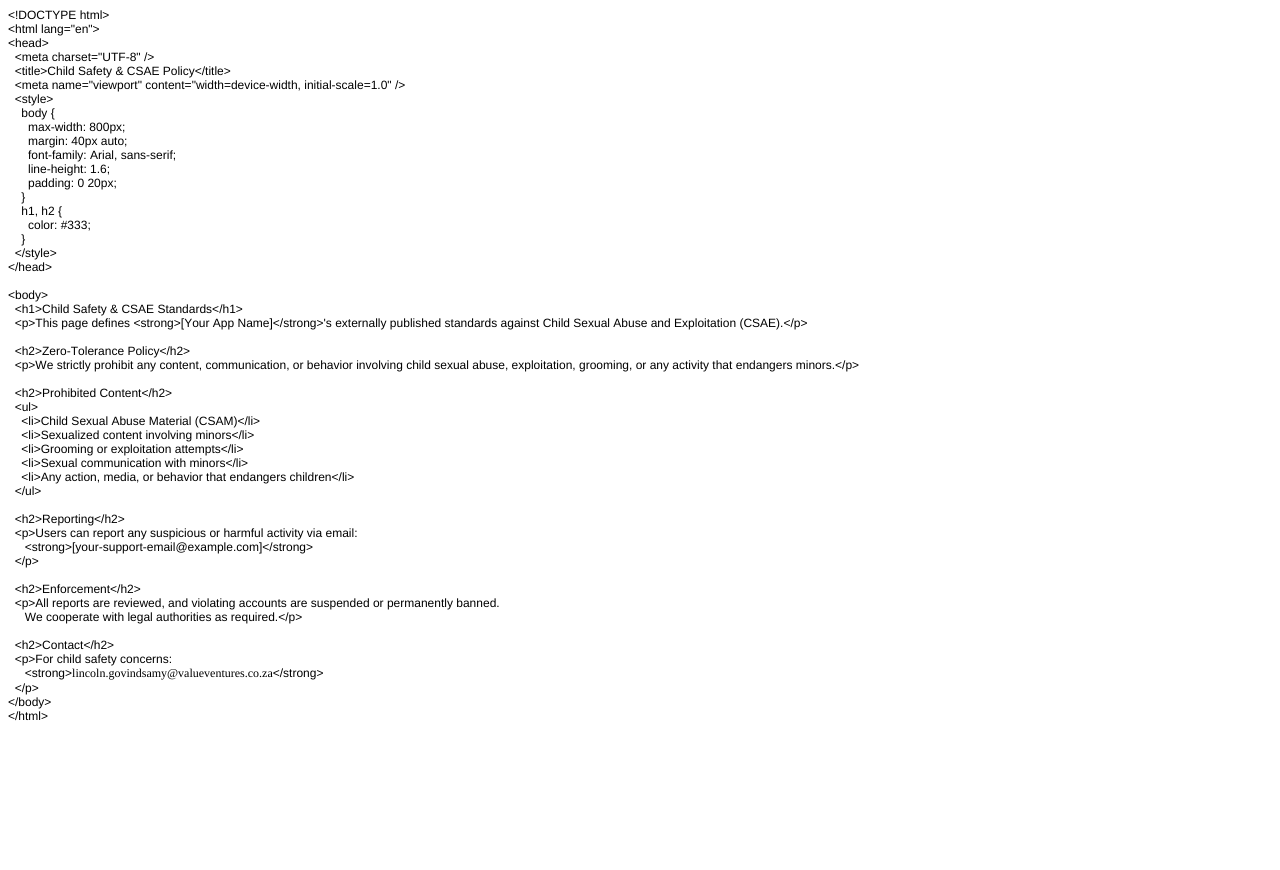
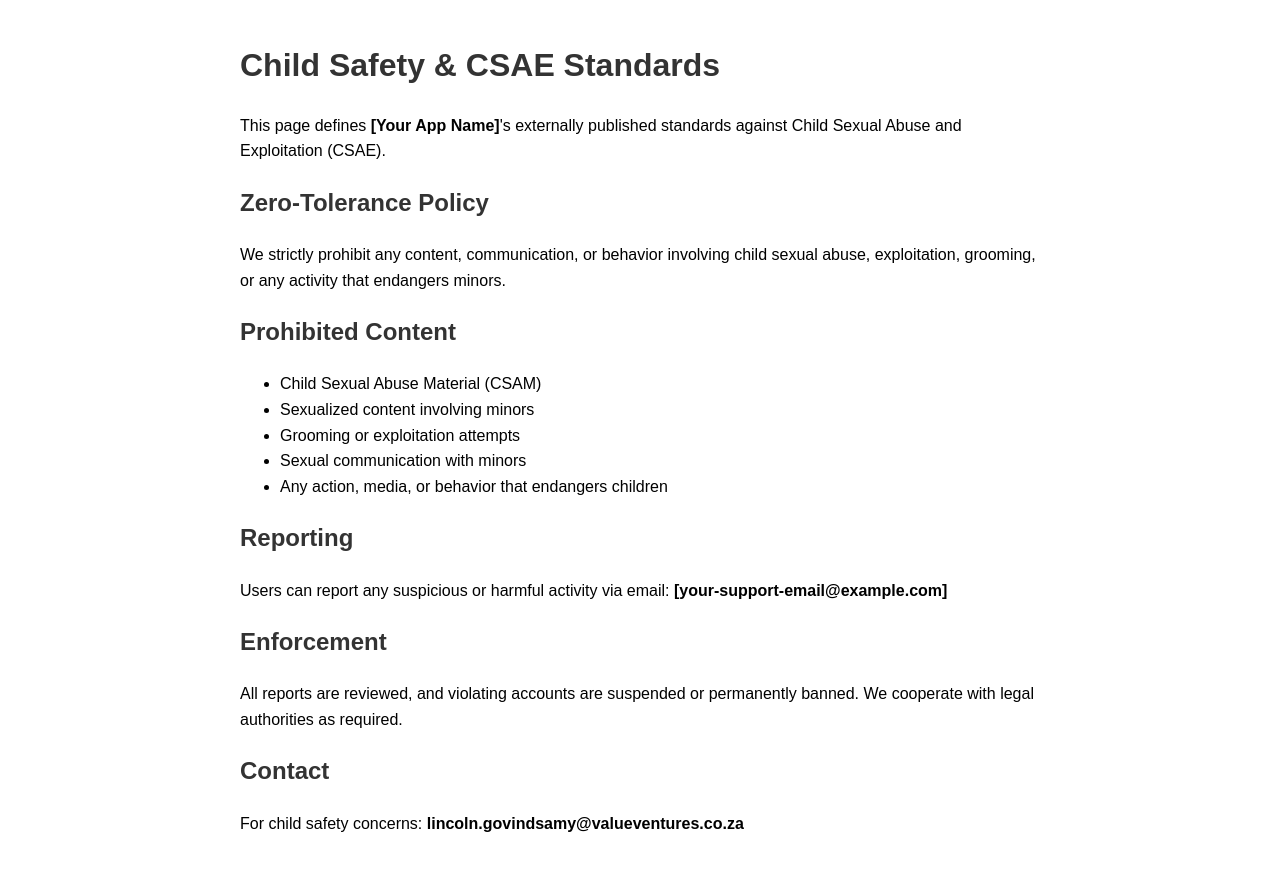
Before and after one commit to Links89/csae-policy-new, a plain HTML site: page index.html in a window 1280 px wide. Before the commit the page ends 800 px from the top, so only its background shows below. Drawn offline with Linux system fonts and the light colour scheme.

Commit message:
Update index.html

```diff
--- a/index.html
+++ b/index.html
@@ -1,71 +1,51 @@
-<!DOCTYPE html PUBLIC "-//W3C//DTD HTML 4.01//EN" "http://www.w3.org/TR/html4/strict.dtd">
-<html>
+<!DOCTYPE html>
+<html lang="en">
 <head>
-  <meta http-equiv="Content-Type" content="text/html; charset=utf-8">
-  <meta http-equiv="Content-Style-Type" content="text/css">
-  <title></title>
-  <meta name="Generator" content="Cocoa HTML Writer">
-  <meta name="CocoaVersion" content="2685.2">
-  <style type="text/css">
-    p.p1 {margin: 0.0px 0.0px 0.0px 0.0px; font: 12.0px Helvetica; color: #000000; -webkit-text-stroke: #000000}
-    p.p2 {margin: 0.0px 0.0px 0.0px 0.0px; font: 12.0px Helvetica; color: #000000; -webkit-text-stroke: #000000; min-height: 14.0px}
-    p.p3 {margin: 0.0px 0.0px 0.0px 0.0px; font: 12.0px Times; color: #000000; -webkit-text-stroke: #181818}
-    span.s1 {font-kerning: none}
-    span.s2 {font: 12.0px Helvetica; font-kerning: none; -webkit-text-stroke: 0px #000000}
-    span.s3 {font-kerning: none; background-color: #ffffff}
+  <meta charset="UTF-8" />
+  <title>Child Safety & CSAE Policy</title>
+  <meta name="viewport" content="width=device-width, initial-scale=1.0" />
+  <style>
+    body {
+      max-width: 800px;
+      margin: 40px auto;
+      font-family: Arial, sans-serif;
+      line-height: 1.6;
+      padding: 0 20px;
+    }
+    h1, h2 {
+      color: #333;
+    }
   </style>
 </head>
+
 <body>
-<p class="p1"><span class="s1">&lt;!DOCTYPE html&gt;</span></p>
-<p class="p1"><span class="s1">&lt;html lang="en"&gt;</span></p>
-<p class="p1"><span class="s1">&lt;head&gt;</span></p>
-<p class="p1"><span class="s1"><span class="Apple-converted-space">  </span>&lt;meta charset="UTF-8" /&gt;</span></p>
-<p class="p1"><span class="s1"><span class="Apple-converted-space">  </span>&lt;title&gt;Child Safety &amp; CSAE Policy&lt;/title&gt;</span></p>
-<p class="p1"><span class="s1"><span class="Apple-converted-space">  </span>&lt;meta name="viewport" content="width=device-width, initial-scale=1.0" /&gt;</span></p>
-<p class="p1"><span class="s1"><span class="Apple-converted-space">  </span>&lt;style&gt;</span></p>
-<p class="p1"><span class="s1"><span class="Apple-converted-space">    </span>body {</span></p>
-<p class="p1"><span class="s1"><span class="Apple-converted-space">      </span>max-width: 800px;</span></p>
-<p class="p1"><span class="s1"><span class="Apple-converted-space">      </span>margin: 40px auto;</span></p>
-<p class="p1"><span class="s1"><span class="Apple-converted-space">      </span>font-family: Arial, sans-serif;</span></p>
-<p class="p1"><span class="s1"><span class="Apple-converted-space">      </span>line-height: 1.6;</span></p>
-<p class="p1"><span class="s1"><span class="Apple-converted-space">      </span>padding: 0 20px;</span></p>
-<p class="p1"><span class="s1"><span class="Apple-converted-space">    </span>}</span></p>
-<p class="p1"><span class="s1"><span class="Apple-converted-space">    </span>h1, h2 {</span></p>
-<p class="p1"><span class="s1"><span class="Apple-converted-space">      </span>color: #333;</span></p>
-<p class="p1"><span class="s1"><span class="Apple-converted-space">    </span>}</span></p>
-<p class="p1"><span class="s1"><span class="Apple-converted-space">  </span>&lt;/style&gt;</span></p>
-<p class="p1"><span class="s1">&lt;/head&gt;</span></p>
-<p class="p2"><span class="s1"></span><br></p>
-<p class="p1"><span class="s1">&lt;body&gt;</span></p>
-<p class="p1"><span class="s1"><span class="Apple-converted-space">  </span>&lt;h1&gt;Child Safety &amp; CSAE Standards&lt;/h1&gt;</span></p>
-<p class="p1"><span class="s1"><span class="Apple-converted-space">  </span>&lt;p&gt;This page defines &lt;strong&gt;[Your App Name]&lt;/strong&gt;'s externally published standards against Child Sexual Abuse and Exploitation (CSAE).&lt;/p&gt;</span></p>
-<p class="p2"><span class="s1"></span><br></p>
-<p class="p1"><span class="s1"><span class="Apple-converted-space">  </span>&lt;h2&gt;Zero-Tolerance Policy&lt;/h2&gt;</span></p>
-<p class="p1"><span class="s1"><span class="Apple-converted-space">  </span>&lt;p&gt;We strictly prohibit any content, communication, or behavior involving child sexual abuse, exploitation, grooming, or any activity that endangers minors.&lt;/p&gt;</span></p>
-<p class="p2"><span class="s1"></span><br></p>
-<p class="p1"><span class="s1"><span class="Apple-converted-space">  </span>&lt;h2&gt;Prohibited Content&lt;/h2&gt;</span></p>
-<p class="p1"><span class="s1"><span class="Apple-converted-space">  </span>&lt;ul&gt;</span></p>
-<p class="p1"><span class="s1"><span class="Apple-converted-space">    </span>&lt;li&gt;Child Sexual Abuse Material (CSAM)&lt;/li&gt;</span></p>
-<p class="p1"><span class="s1"><span class="Apple-converted-space">    </span>&lt;li&gt;Sexualized content involving minors&lt;/li&gt;</span></p>
-<p class="p1"><span class="s1"><span class="Apple-converted-space">    </span>&lt;li&gt;Grooming or exploitation attempts&lt;/li&gt;</span></p>
-<p class="p1"><span class="s1"><span class="Apple-converted-space">    </span>&lt;li&gt;Sexual communication with minors&lt;/li&gt;</span></p>
-<p class="p1"><span class="s1"><span class="Apple-converted-space">    </span>&lt;li&gt;Any action, media, or behavior that endangers children&lt;/li&gt;</span></p>
-<p class="p1"><span class="s1"><span class="Apple-converted-space">  </span>&lt;/ul&gt;</span></p>
-<p class="p2"><span class="s1"></span><br></p>
-<p class="p1"><span class="s1"><span class="Apple-converted-space">  </span>&lt;h2&gt;Reporting&lt;/h2&gt;</span></p>
-<p class="p1"><span class="s1"><span class="Apple-converted-space">  </span>&lt;p&gt;Users can report any suspicious or harmful activity via email: <span class="Apple-converted-space"> </span></span></p>
-<p class="p1"><span class="s1"><span class="Apple-converted-space">     </span>&lt;strong&gt;[your-support-email@example.com]&lt;/strong&gt;</span></p>
-<p class="p1"><span class="s1"><span class="Apple-converted-space">  </span>&lt;/p&gt;</span></p>
-<p class="p2"><span class="s1"></span><br></p>
-<p class="p1"><span class="s1"><span class="Apple-converted-space">  </span>&lt;h2&gt;Enforcement&lt;/h2&gt;</span></p>
-<p class="p1"><span class="s1"><span class="Apple-converted-space">  </span>&lt;p&gt;All reports are reviewed, and violating accounts are suspended or permanently banned. <span class="Apple-converted-space"> </span></span></p>
-<p class="p1"><span class="s1"><span class="Apple-converted-space">     </span>We cooperate with legal authorities as required.&lt;/p&gt;</span></p>
-<p class="p2"><span class="s1"></span><br></p>
-<p class="p1"><span class="s1"><span class="Apple-converted-space">  </span>&lt;h2&gt;Contact&lt;/h2&gt;</span></p>
-<p class="p1"><span class="s1"><span class="Apple-converted-space">  </span>&lt;p&gt;For child safety concerns: <span class="Apple-converted-space"> </span></span></p>
-<p class="p3"><span class="s2"><span class="Apple-converted-space">     </span>&lt;strong&gt;</span><span class="s3">lincoln.govindsamy@valueventures.co.za</span><span class="s2">&lt;/strong&gt;</span></p>
-<p class="p1"><span class="s1"><span class="Apple-converted-space">  </span>&lt;/p&gt;</span></p>
-<p class="p1"><span class="s1">&lt;/body&gt;</span></p>
-<p class="p1"><span class="s1">&lt;/html&gt;</span></p>
+  <h1>Child Safety & CSAE Standards</h1>
+  <p>This page defines <strong>[Your App Name]</strong>'s externally published standards against Child Sexual Abuse and Exploitation (CSAE).</p>
+
+  <h2>Zero-Tolerance Policy</h2>
+  <p>We strictly prohibit any content, communication, or behavior involving child sexual abuse, exploitation, grooming, or any activity that endangers minors.</p>
+
+  <h2>Prohibited Content</h2>
+  <ul>
+    <li>Child Sexual Abuse Material (CSAM)</li>
+    <li>Sexualized content involving minors</li>
+    <li>Grooming or exploitation attempts</li>
+    <li>Sexual communication with minors</li>
+    <li>Any action, media, or behavior that endangers children</li>
+  </ul>
+
+  <h2>Reporting</h2>
+  <p>Users can report any suspicious or harmful activity via email:
+     <strong>[your-support-email@example.com]</strong>
+  </p>
+
+  <h2>Enforcement</h2>
+  <p>All reports are reviewed, and violating accounts are suspended or permanently banned.
+     We cooperate with legal authorities as required.</p>
+
+  <h2>Contact</h2>
+  <p>For child safety concerns:
+     <strong>lincoln.govindsamy@valueventures.co.za</strong>
+  </p>
 </body>
 </html>
```
